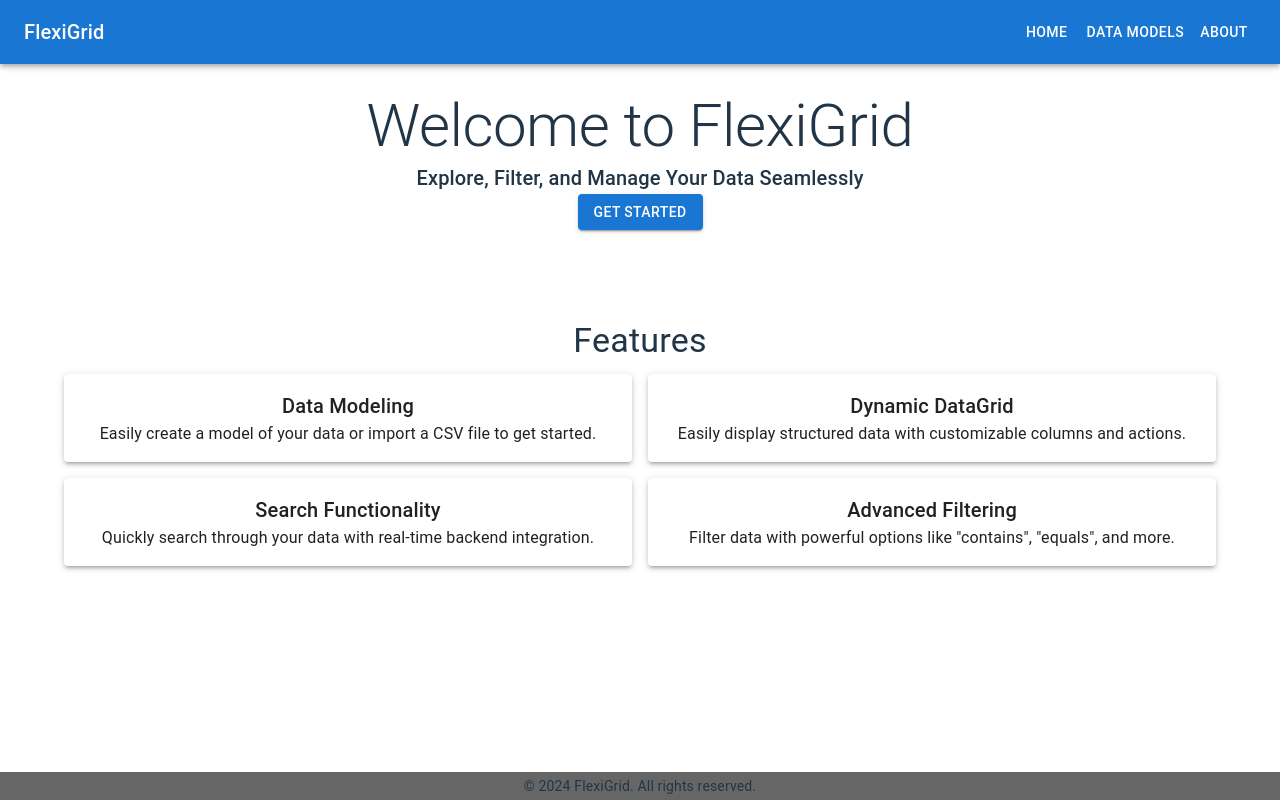
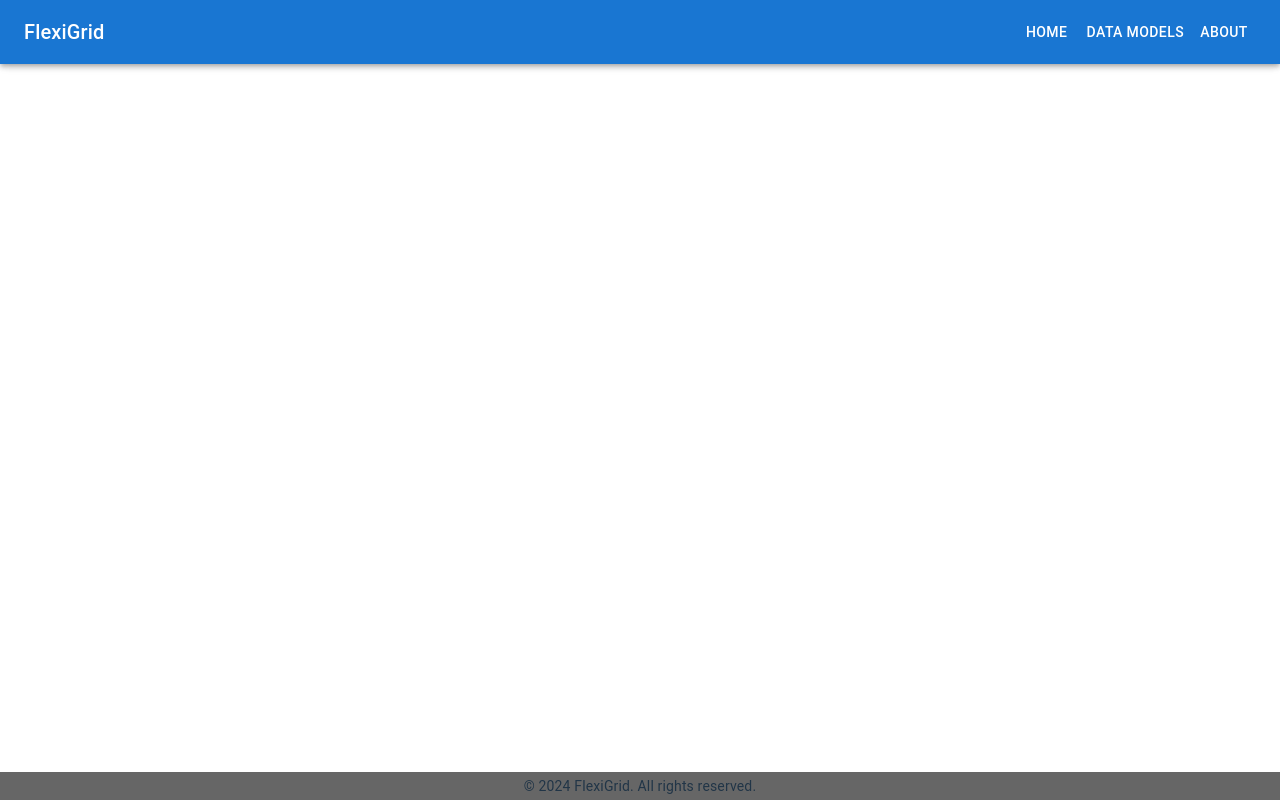
Before and after one commit to meryemefe/generic-data-grid-app, a React (Vite) app in the folder frontend/: page /data-models in a window 1280 px wide. Built offline with nearby package versions, Linux system fonts and the light colour scheme.

Commit message:
add routers for navbar menu items

```diff
--- a/frontend/package.json
+++ b/frontend/package.json
@@ -16,7 +16,8 @@
     "@mui/material": "^6.1.10",
     "ag-grid-react": "^32.3.3",
     "react": "^18.3.1",
-    "react-dom": "^18.3.1"
+    "react-dom": "^18.3.1",
+    "react-router-dom": "^7.0.2"
   },
   "devDependencies": {
     "@eslint/js": "^9.15.0",
--- a/frontend/src/App.tsx
+++ b/frontend/src/App.tsx
@@ -1,12 +1,53 @@
 import "./App.css";
+import { AppBar, Toolbar, Typography, Button, Box } from "@mui/material";
+import { BrowserRouter as Router, Routes, Route, Link } from "react-router-dom";
+import DataModels from "./DataModels.tsx";
 import HomePage from "./Homepage.tsx";
 
 function App() {
 
     return (
-        <>
-            <HomePage/>
-        </>
+        <Router>
+            <div>
+                {/* Fixed Header */}
+                <AppBar position="fixed">
+                    <Toolbar>
+                        <Typography variant="h6" sx={{flexGrow: 1}} textAlign={"left"}>
+                            FlexiGrid
+                        </Typography>
+                        <Button color="inherit" component={Link} to="/">
+                            Home
+                        </Button>
+                        <Button color="inherit" component={Link} to="/data-models">
+                            Data Models
+                        </Button>
+                        <Button color="inherit">About</Button>
+                    </Toolbar>
+                </AppBar>
+
+                {/* Define Routes */}
+                <Routes>
+                    <Route path="/" element={<HomePage/>}/>
+                    <Route path="/data-models" element={<DataModels/>}/>
+                </Routes>
+
+                {/* Fixed Footer */}
+                <Box
+                    bgcolor="text.secondary"
+                    py={0.5}
+                    textAlign="center"
+                    sx={{
+                        position: "fixed",
+                        bottom: 0,
+                        width: "100%"
+                    }}
+                >
+                    <Typography variant="body2">
+                        © {new Date().getFullYear()} FlexiGrid. All rights reserved.
+                    </Typography>
+                </Box>
+            </div>
+        </Router>
     );
 }
 
--- /dev/null
+++ b/frontend/src/DataModels.tsx
@@ -0,0 +1,7 @@
+export default function DataModels() {
+    return (
+        <>
+        </>
+
+    );
+}
--- a/frontend/src/Homepage.tsx
+++ b/frontend/src/Homepage.tsx
@@ -1,20 +1,9 @@
-import { AppBar, Toolbar, Typography, Button, Container, Box, Paper } from "@mui/material";
+import { Typography, Button, Container, Box, Paper } from "@mui/material";
 import Grid from "@mui/material/Grid2";
 
 export default function HomePage() {
     return (
         <div>
-            {/* Fixed Header */}
-            <AppBar position="fixed">
-                <Toolbar>
-                    <Typography variant="h6" sx={{flexGrow: 1}} textAlign={"left"}>
-                        FlexiGrid
-                    </Typography>
-                    <Button color="inherit">Home</Button>
-                    <Button color="inherit">Data Models</Button>
-                    <Button color="inherit">About</Button>
-                </Toolbar>
-            </AppBar>
 
             {/* Hero Section */}
             <Box
@@ -27,15 +16,9 @@ export default function HomePage() {
                     textAlign: "center",
                 }}
             >
-                <Typography variant="h2">
-                    Welcome to FlexiGrid
-                </Typography>
-                <Typography variant="h6">
-                    Explore, Filter, and Manage Your Data Seamlessly
-                </Typography>
-                <Button variant="contained">
-                    Get Started
-                </Button>
+                <Typography variant="h2">Welcome to FlexiGrid</Typography>
+                <Typography variant="h6">Explore, Filter, and Manage Your Data Seamlessly</Typography>
+                <Button variant="contained">Get Started</Button>
             </Box>
 
             {/* Main Content Section */}
@@ -78,22 +61,6 @@ export default function HomePage() {
                     </Grid>
                 </Grid>
             </Container>
-
-            {/* Fixed Footer */}
-            <Box
-                bgcolor="text.secondary"
-                py={0.5}
-                textAlign="center"
-                sx={{
-                    position: "fixed",
-                    bottom: 0,
-                    width: "100%"
-                }}
-            >
-                <Typography variant="body2">
-                    © {new Date().getFullYear()} FlexiGrid. All rights reserved.
-                </Typography>
-            </Box>
         </div>
     );
 }
```
Also changed, not shown: 1 other file (tests, documents, lock files or other folders).
